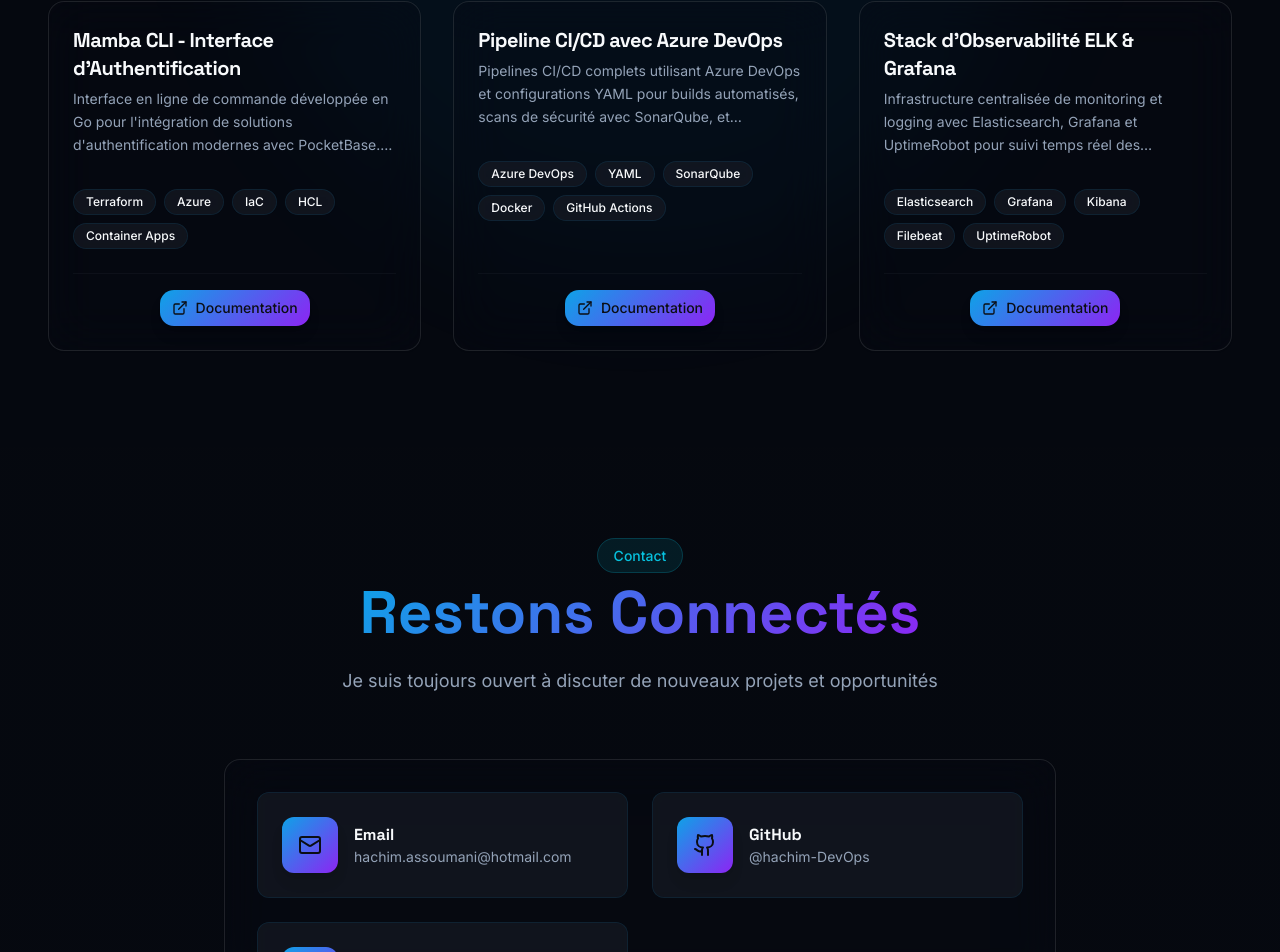
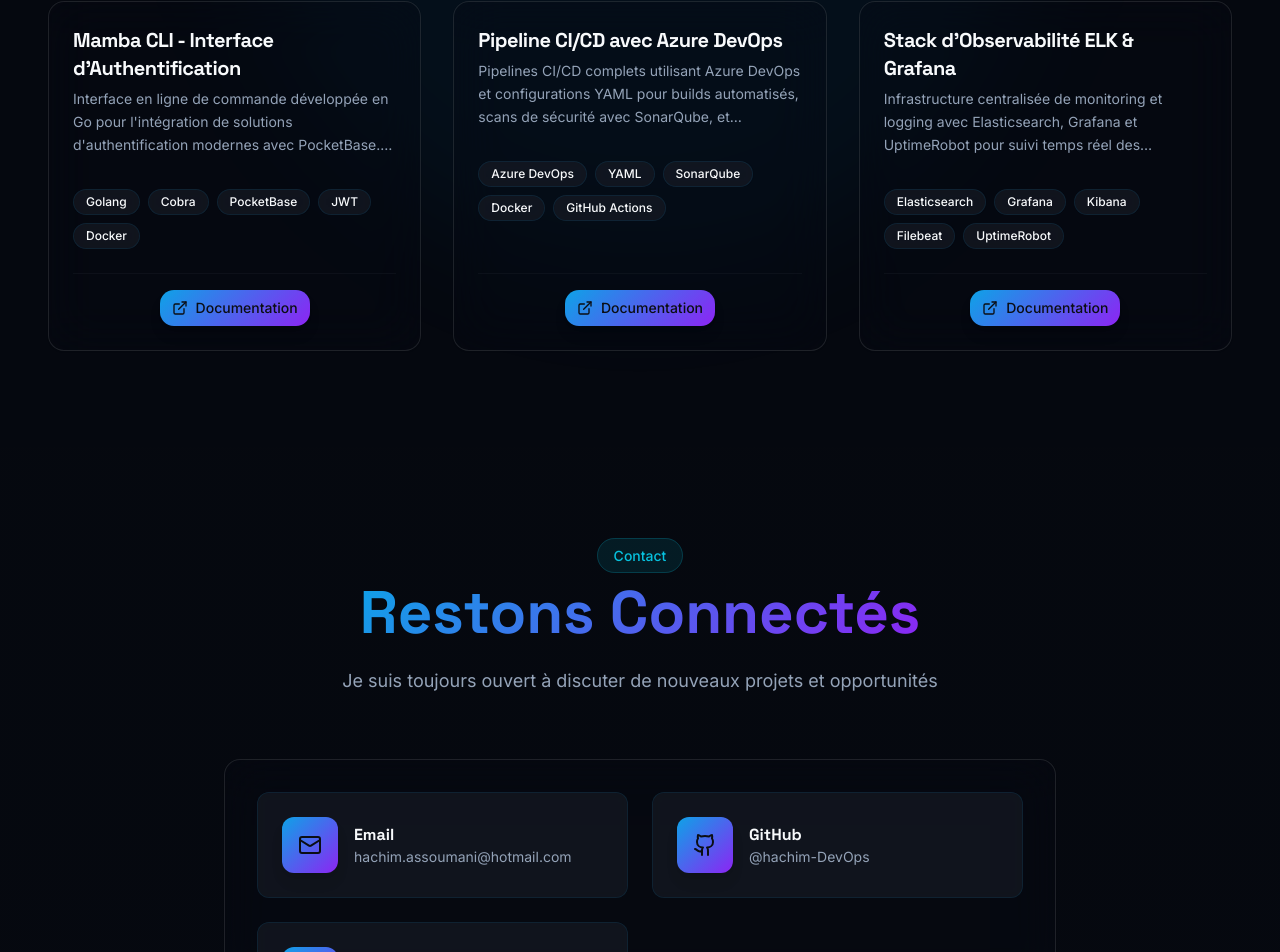
Before and after one commit to hachimmm/portfolio-hachim, a React (Vite) app: page / in a window 1280 px wide. Shown: the part 2404-3356 px from the top of the page. Built offline with nearby package versions, Linux system fonts and the light colour scheme; the HTML template or start-up script is replaced by a standard one.

Commit message:
Update project technologies

```diff
--- a/src/components/Projects.tsx
+++ b/src/components/Projects.tsx
@@ -39,7 +39,7 @@ const Projects = () => {
       id: "terraform-iac",
       title: t.project4.title,
       description: t.project4.description,
-      tags: ["Terraform", "Azure", "IaC", "HCL", "Container Apps"],
+      tags: ["Golang", "Cobra", "PocketBase", "JWT", "Docker"],
       github: "#",
       live: "#",
     },
```
